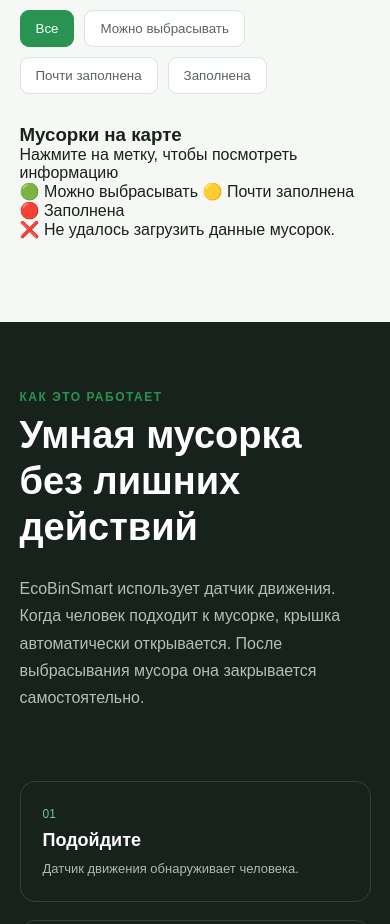
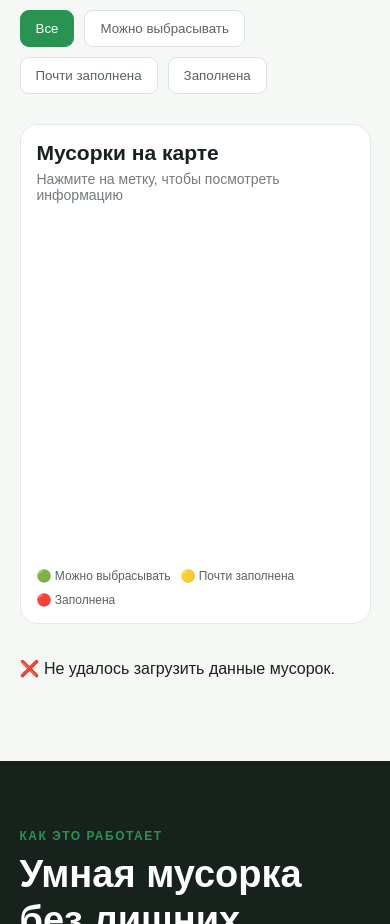
Before and after one commit to EcoBinSmart/EcoBinSmart, a plain HTML site: page index.html in a window 390 px wide. Shown: the part 1080-2004 px from the top of the page. Drawn offline with nearby package versions, Linux system fonts and the light colour scheme; no server answers.

Commit message:
Update style.css

```diff
--- a/style.css
+++ b/style.css
@@ -285,8 +285,88 @@ nav a:hover {
     color: white;
 }
 
+/* MAP SECTION */
+/* ============================= */
+
+.map-section {
+    margin-bottom: 35px;
+    background: white;
+    padding: 24px;
+    border: 1px solid #e3e9e4;
+    border-radius: 18px;
+}
+
+.map-header {
+    margin-bottom: 18px;
+}
+
+.map-header h3 {
+    font-size: 21px;
+    margin-bottom: 6px;
+}
+
+.map-header p {
+    color: #737d76;
+    font-size: 14px;
+}
+
+#binsMap {
+    width: 100%;
+    height: 430px;
+    border-radius: 14px;
+    z-index: 1;
+}
+
+.map-legend {
+    display: flex;
+    flex-wrap: wrap;
+    gap: 20px;
+    margin-top: 18px;
+    font-size: 13px;
+    color: #59645d;
+}
+
+.map-legend span {
+    white-space: nowrap;
+}
+
+.leaflet-popup-content {
+    font-family: Arial, sans-serif;
+    line-height: 1.6;
+}
+
+.map-popup h4 {
+    font-size: 16px;
+    margin-bottom: 7px;
+    color: #18221c;
+}
+
+.map-popup p {
+    margin: 3px 0;
+    color: #59645d;
+}
+
+.map-popup strong {
+    color: #18221c;
+}
+
+@media (max-width: 650px) {
+    #binsMap {
+        height: 330px;
+    }
+
+    .map-section {
+        padding: 16px;
+    }
+
+    .map-legend {
+        gap: 10px;
+        font-size: 12px;
+    }
+}
 
 /* GRID */
+/* ============================= */
 
 .bins-grid {
     display: grid;
```
